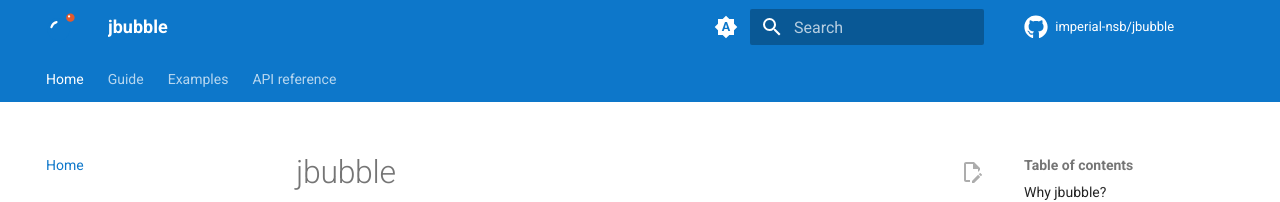
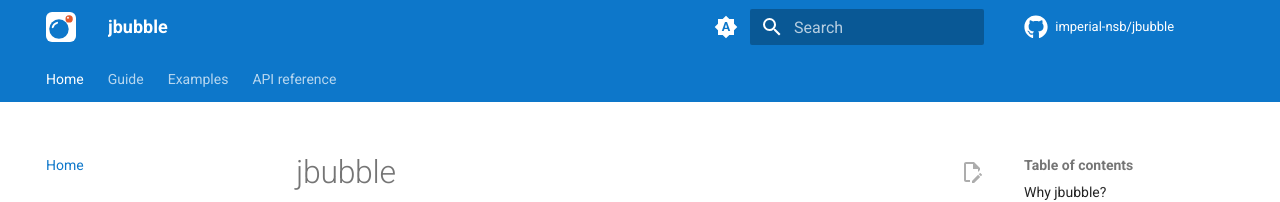
Before and after one commit to imperial-nsb/jbubble, an MkDocs documentation site: the page built from docs/index.md, in a window 1280 px wide. Shown: the top 202 px of the page. Built offline with MkDocs 1.6.1 and Material for MkDocs 9.7.7, drawn with Linux system fonts in a browser that asks for light colours; nearby versions of some CDN libraries; comment, search, counter and statistics services are not loaded.

Commit message:
docs: keep the logo visible when Material for MkDocs builds the site
Material for MkDocs, the emergency fallback for building the site,
fills the header with the primary colour, so the logo's azure bubble had
1:1 contrast on the light header and 1.5:1 on the dark one, and only its
coral dot showed. The header logo now sits on a rounded backdrop in the
page colour, which gives the bubble 4.7:1 in the light scheme and 4.1:1
in the dark one.

Zensical's header has the page colour, so its pages look the same as
before, including when content scrolls under the translucent header.
The rule leaves the logo in the navigation drawer alone, because
Zensical's dark drawer isn't the page colour and would show the
backdrop.

```diff
--- a/docs/stylesheets/extra.css
+++ b/docs/stylesheets/extra.css
@@ -44,6 +44,18 @@
 .md-header__button.md-logo svg {
   height: 1.5rem;
   width: auto;
+}
+
+/*
+ * Material for MkDocs, the emergency fallback for building this site, fills
+ * the header with the primary colour, which hides the azure logo. A backdrop
+ * in the page colour keeps the logo visible there. Zensical's header has the
+ * page colour, so the backdrop doesn't show.
+ */
+.md-header__button.md-logo img {
+  background-color: var(--md-default-bg-color);
+  border-radius: 0.3rem;
+  padding: 0.1rem;
 }
 
 /*
```
